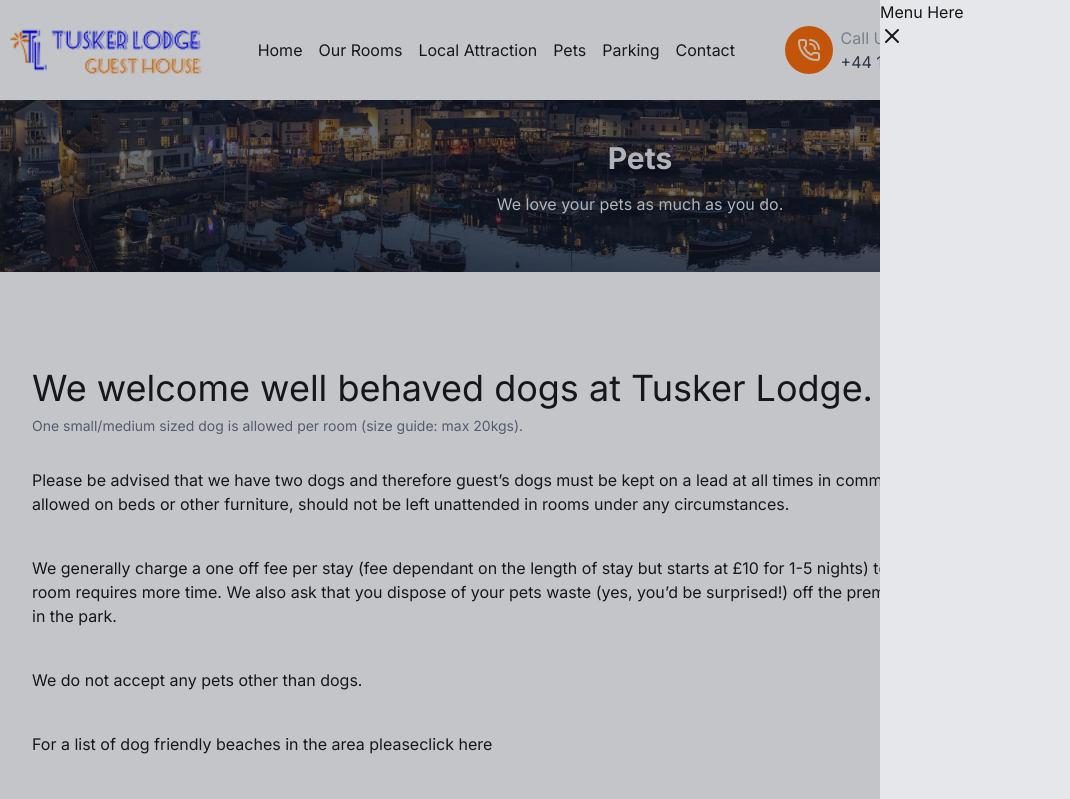
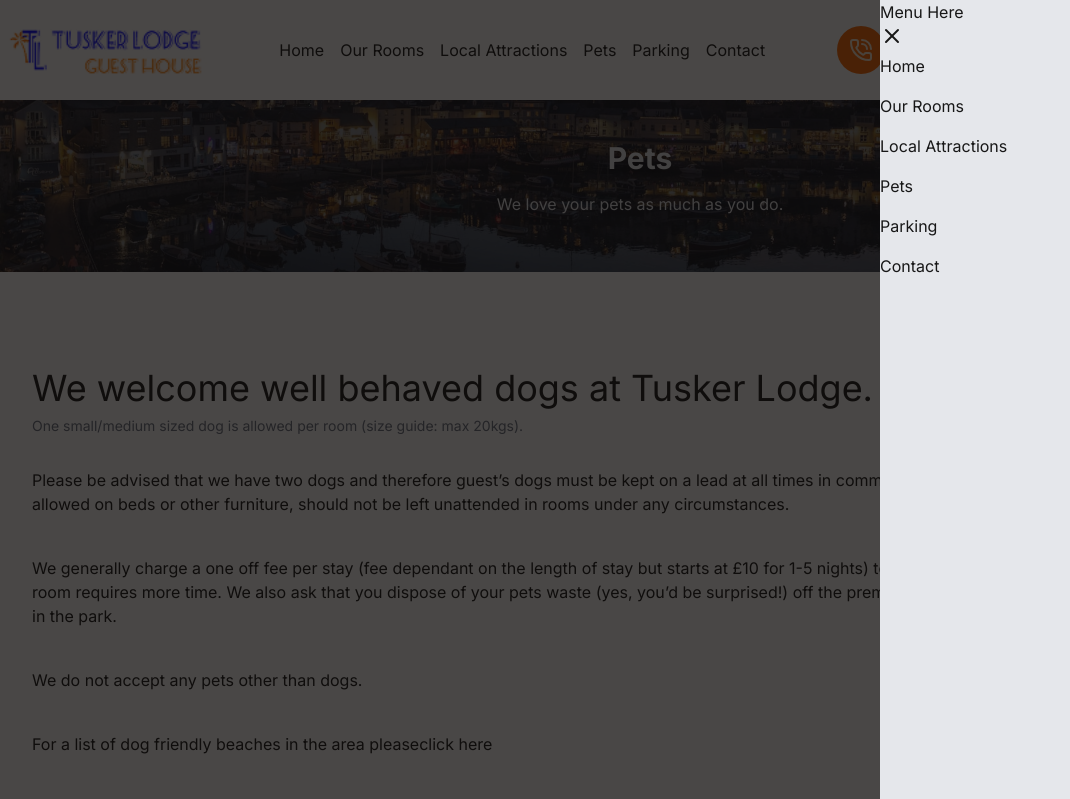
Before and after one commit to ayrbox/tusker-lodge, a Next.js app: page /pets in a window 1280 px wide. Shown: the top 799 px of the page, without its empty margins (0-1070 px from the left). Built offline with nearby package versions, Linux system fonts and the light colour scheme.

Commit message:
sidebar menu

```diff
--- a/src/components/ButtonLink.tsx
+++ b/src/components/ButtonLink.tsx
@@ -11,7 +11,7 @@ export default function ButtonLink(props: ButtonLinkProps) {
     <Link
       href={props.href}
       title="Check Availability in 'booking-directly.com'"
-      className="bg-[#2196f3] px-4 py-2 rounded-lg text-blue-100 font-bold"
+      className="hidden md:block bg-[#2196f3] px-4 py-2 rounded-lg text-blue-100 font-bold "
     >
       {props.children}
     </Link>
--- a/src/components/Header.tsx
+++ b/src/components/Header.tsx
@@ -9,13 +9,53 @@ import { PhoneCallIcon, MenuIcon, XIcon } from "lucide-react";
 import Link from "next/link";
 import clsx from "clsx";
 
+type Nav = {
+  name: string;
+  text: string;
+  url: string;
+};
+
+const navigations: Nav[] = [
+  {
+    name: "home",
+    text: "Home",
+    url: "/",
+  },
+  {
+    name: "our-rooms",
+    text: "Our Rooms",
+    url: "/rooms",
+  },
+  {
+    name: "attractions",
+    text: "Local Attractions",
+    url: "/attractions",
+  },
+  {
+    name: "pets",
+    text: "Pets",
+    url: "/pets",
+  },
+  {
+    name: "parking",
+    text: "Parking",
+    url: "/parking",
+  },
+  {
+    name: "contact",
+    text: "Contact",
+    url: "/contact",
+  },
+];
+
 export default function Header() {
   const [menu, setMenu] = useState(true);
 
-  const handleMenuToggle: React.MouseEventHandler = (e) => {
-    e.preventDefault();
-    setMenu((m) => !m);
-  };
+  const handleMenuToggle: (open: boolean) => React.MouseEventHandler =
+    (open) => (e) => {
+      e.preventDefault();
+      setMenu(open);
+    };
 
   return (
     <div className="p-2">
@@ -30,24 +70,11 @@ export default function Header() {
         </Link>
 
         <ol className="hidden lg:flex align-items gap-4">
-          <li>
-            <NavItem text="Home" url="/" />
-          </li>
-          <li>
-            <NavItem text="Our Rooms" url="/rooms" />
-          </li>
-          <li>
-            <NavItem text="Local Attraction" url="/attractions" />
-          </li>
-          <li>
-            <NavItem text="Pets" url="/pets" />
-          </li>
-          <li>
-            <NavItem text="Parking" url="/parking" />
-          </li>
-          <li>
-            <NavItem text="Contact" url="/contact" />
-          </li>
+          {navigations.map((n) => (
+            <li key={n.name}>
+              <NavItem text={n.text} url={n.url} />
+            </li>
+          ))}
         </ol>
 
         <div className="hidden relative md:grid grid-cols-[auto_1fr] gap-x-2 items-center text-gray-700">
@@ -63,21 +90,24 @@ export default function Header() {
           </p>
         </div>
 
-        <ButtonLink href="https://booking-directly.com/widgets/DLdRvxNR4vFcZTkOiuz4Qo5FPd8WPmcwPjOPtcPJsAV1CDfo7uweeGDXgLdtm">
+        <ButtonLink
+          className="hidden md:block"
+          href="https://booking-directly.com/widgets/DLdRvxNR4vFcZTkOiuz4Qo5FPd8WPmcwPjOPtcPJsAV1CDfo7uweeGDXgLdtm"
+        >
           Check Availability
         </ButtonLink>
 
-        <button onClick={handleMenuToggle}>
+        <button className="block lg:hidden" onClick={handleMenuToggle(true)}>
           <MenuIcon />
         </button>
         <div
           className={clsx(
-            "z-1 absolute inset-0 bg-gray-900 opacity-25",
+            "z-1 absolute inset-0 bg-stone-950 opacity-75",
             menu && "block",
             !menu && "hidden",
           )}
           role="button"
-          onClick={handleMenuToggle}
+          onClick={handleMenuToggle(false)}
         ></div>
         <section
           className={clsx(
@@ -88,9 +118,19 @@ export default function Header() {
         >
           <div className="">
             <h1>Menu Here</h1>
-            <button onClick={handleMenuToggle}>
+            <button onClick={handleMenuToggle(false)}>
               <XIcon />
             </button>
+
+            <ol className="flex flex-col align-items gap-4">
+              {navigations.map((n) => (
+                <li key={n.name}>
+                  <Link href={n.url} className="hover:text-blue-500">
+                    {n.text}
+                  </Link>
+                </li>
+              ))}
+            </ol>
           </div>
         </section>
       </div>
```
